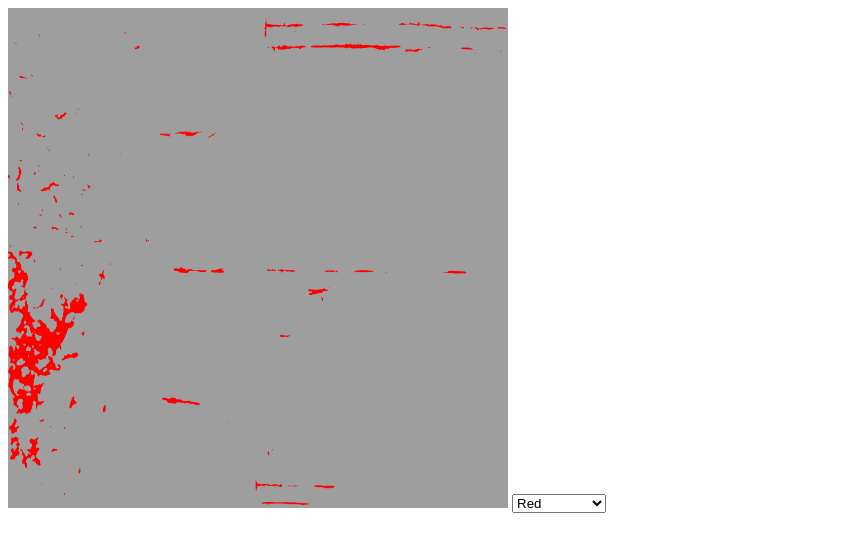
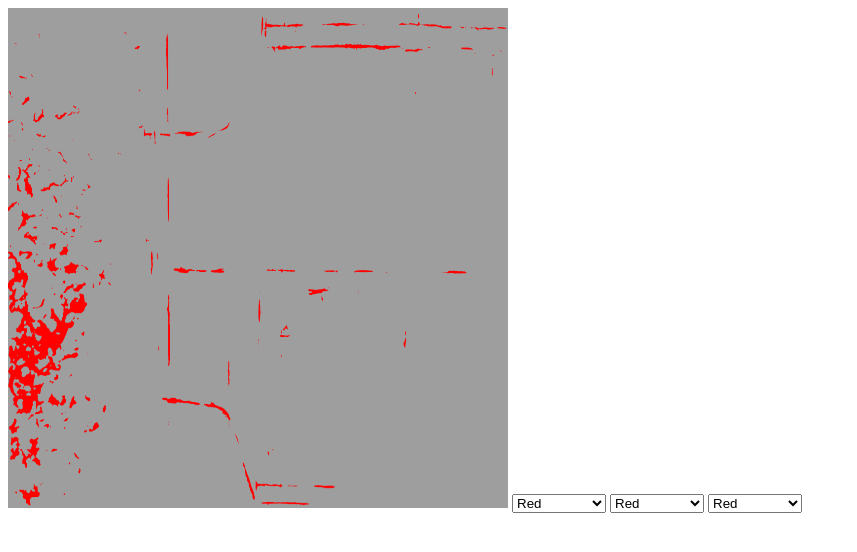
Before and after one commit to cnpcshangbo/vertical_horizontal, a plain HTML site: page index.html in a window 1280 px wide. Shown: the whole page, without its empty margins (0-857 px from the left). Drawn offline with Linux system fonts and the light colour scheme.

Commit message:
3 selections work

```diff
--- a/index.html
+++ b/index.html
@@ -1,6 +1,20 @@
 <canvas id="canvas" width="500" height="500"></canvas>
 
-<select id="colorSelect">
+<select id="colorSelect1">
+  <option value="red">Red</option>
+  <option value="green">Green</option>
+  <option value="blue">Blue</option>
+  <option value="transparent">Transparent</option>
+</select>
+
+<select id="colorSelect2">
+  <option value="red">Red</option>
+  <option value="green">Green</option>
+  <option value="blue">Blue</option>
+  <option value="transparent">Transparent</option>
+</select>
+
+<select id="colorSelect3">
   <option value="red">Red</option>
   <option value="green">Green</option>
   <option value="blue">Blue</option>
@@ -13,43 +27,63 @@
 
   var image1 = new Image();
   var image2 = new Image();
+  var image3 = new Image(); // For vertical_crack
+  var image4 = new Image(); // For diagonal_crack
 
-  var selectedColor = 'red'; // Default color selection
+  var selectedColor1 = 'red'; // Horizontal crack
+  var selectedColor2 = 'red'; // Vertical crack
+  var selectedColor3 = 'red'; // Diagonal crack
 
   image1.onload = function() {
     ctx.drawImage(image1, 0, 0, 500, 500);
-    image2.src = '3masks/horizontal_crack_mask.png'; // Make sure this is loaded after the first image
+    image2.src = '3masks/horizontal_crack_mask.png';
+    image3.src = '3masks/vertical_crack_mask.png';
+    image4.src = '3masks/diagonal_crack_mask.png';
   };
 
-  image2.onload = function() {
-    <!-- ctx.drawImage(image2, 0, 0, 500, 500); -->
-    changeCrackColor(selectedColor); // Apply default color
+  image2.onload = image3.onload = image4.onload = function() {
+    changeCrackColors();
   };
 
   image1.src = 'raw/S1078754.JPG';
 
-  document.getElementById('colorSelect').addEventListener('change', function() {
-    selectedColor = this.value;
-    ctx.clearRect(0, 0, canvas.width, canvas.height); // Clear the canvas
-    ctx.drawImage(image1, 0, 0, 500, 500); // Redraw the original image
-    changeCrackColor(selectedColor);
+  document.getElementById('colorSelect1').addEventListener('change', function() {
+    selectedColor1 = this.value;
+    changeCrackColors();
   });
 
-  function changeCrackColor(color) {
+  document.getElementById('colorSelect2').addEventListener('change', function() {
+    selectedColor2 = this.value;
+    changeCrackColors();
+  });
+
+  document.getElementById('colorSelect3').addEventListener('change', function() {
+    selectedColor3 = this.value;
+    changeCrackColors();
+  });
+
+  function changeCrackColors() {
+    ctx.clearRect(0, 0, canvas.width, canvas.height);
+    ctx.drawImage(image1, 0, 0, 500, 500);
+
+    applyCrackColor(image2, selectedColor1);
+    applyCrackColor(image3, selectedColor2);
+    applyCrackColor(image4, selectedColor3);
+  }
+
+  function applyCrackColor(image, color) {
     var tempCanvas = document.createElement('canvas');
     var tempCtx = tempCanvas.getContext('2d');
-
     tempCanvas.width = canvas.width;
     tempCanvas.height = canvas.height;
 
-    // Draw the image2 on the temporary canvas
-    tempCtx.drawImage(image2, 0, 0, 500, 500);
-
+    tempCtx.drawImage(image, 0, 0, 500, 500);
     var imageData = tempCtx.getImageData(0, 0, tempCanvas.width, tempCanvas.height);
     var data = imageData.data;
 
     for (var i = 0; i < data.length; i += 4) {
-        if (data[i] == 255 && data[i + 1] == 0 && data[i + 2] == 0) { // Check for red pixels
+      // Find the red pixels as mask indicators
+      if (data[i] == 255 && data[i + 1] == 0 && data[i + 2] == 0) {
         switch (color) {
           case 'red':
               data[i] = 255;
@@ -73,9 +107,14 @@
       }
     }
 
-    // Blend modified imageData with existing canvas content while preserving alpha
+    // Blend with the canvas
+    blendImageData(imageData);
+  }
+
+  function blendImageData(imageData) {
+    var data = imageData.data;
     for (var i = 0; i < data.length; i += 4) {
-      var alpha = data[i + 3] / 255.0; // Normalize alpha value
+      var alpha = data[i + 3] / 255.0;
       ctx.fillStyle = `rgba(${data[i]}, ${data[i + 1]}, ${data[i + 2]}, ${alpha})`;
       ctx.fillRect(i / 4 % canvas.width, Math.floor(i / (4 * canvas.width)), 1, 1);
     }
```
Lines whose indentation alone changed are shown as unchanged.
